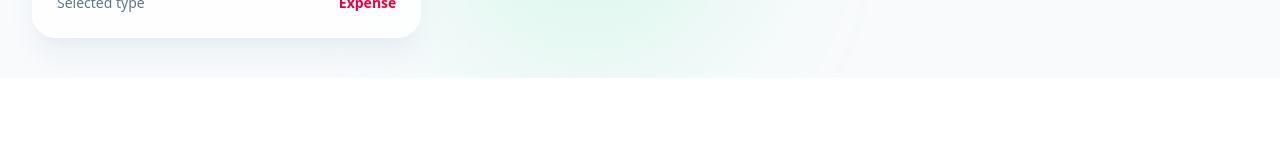
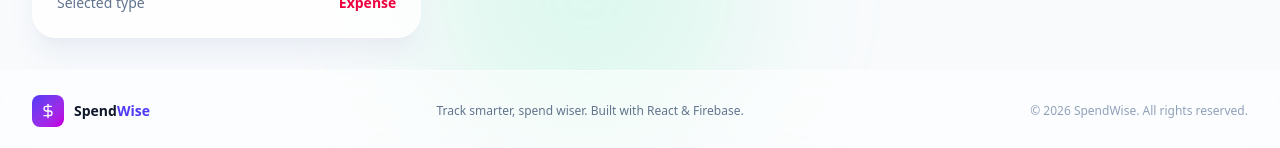
Before and after one commit to Hammad-000/expence, a React (Vite) app: page /dashboard in a window 1280 px wide. Shown: the part 1101-1249 px from the top of the page. Before the commit the page ends 1179 px from the top, so only its background shows below. Built offline with nearby package versions, Linux system fonts and the light colour scheme; no server answers; the database is empty; sample sign-in values are in the browser's storage.

Commit message:
add footer

```diff
--- /dev/null
+++ b/src/components/Footer.jsx
@@ -0,0 +1,30 @@
+import React from 'react'
+import {  DollarSign,
+} from 'lucide-react';
+
+function Footer() {
+  return (
+       <footer className="relative z-10 border-t border-white/60 bg-white/50 pb-28 backdrop-blur-xl transition-colors dark:border-white/10 dark:bg-slate-900/40 sm:pb-24 lg:pb-0">
+        <div className="mx-auto flex max-w-7xl flex-col items-center justify-between gap-3 px-4 py-6 text-center sm:px-6 md:flex-row md:text-left lg:px-8">
+          <div className="flex items-center gap-2.5">
+            <div className="grid h-8 w-8 place-items-center rounded-lg bg-gradient-to-br from-indigo-600 to-fuchsia-600">
+              <DollarSign className="h-4 w-4 text-white" />
+            </div>
+            <span className="text-sm font-extrabold text-slate-900 dark:text-white">
+              Spend<span className="text-indigo-600 dark:text-indigo-400">Wise</span>
+            </span>
+          </div>
+
+          <p className="text-xs text-slate-500 dark:text-slate-400">
+            Track smarter, spend wiser. Built with React &amp; Firebase.
+          </p>
+
+          <p className="text-xs text-slate-400 dark:text-slate-500">
+            &copy; {new Date().getFullYear()} SpendWise. All rights reserved.
+          </p>
+        </div>
+      </footer>
+  )
+}
+
+export default Footer
--- a/src/pages/Dashboard.jsx
+++ b/src/pages/Dashboard.jsx
@@ -1,16 +1,33 @@
+// src/pages/Dashboard.jsx
 import { useState, useEffect, useMemo } from 'react';
 import { useAuth } from '../context/AuthContext';
 import { useNavigate } from 'react-router-dom';
-import { collection, query, where, onSnapshot,  addDoc, deleteDoc,  doc,
+import {
+  collection,
+  query,
+  where,
+  onSnapshot,
+  addDoc,
+  deleteDoc,
+  doc,
 } from 'firebase/firestore';
 import { db } from '../firebase';
 import TransactionForm from '../components/TransactionForm';
 import TransactionList from '../components/TransactionList';
 import { ThemeToggle } from '../context/ThemeContext';
 import {
-  LogOut,  DollarSign, TrendingUp,  TrendingDown,  Wallet,  Plus, Receipt,
-  PiggyBank, Sparkles,  AlertCircle,
+  LogOut,
+  DollarSign,
+  TrendingUp,
+  TrendingDown,
+  Wallet,
+  Plus,
+  Receipt,
+  PiggyBank,
+  Sparkles,
+  AlertCircle,
 } from 'lucide-react';
+import Footer from '../components/Footer';
 
 const money = (n) =>
   new Intl.NumberFormat('en-US', {
@@ -26,6 +43,7 @@ const greeting = () => {
   return 'Good evening';
 };
 
+// Shared card style (light + dark)
 const card =
   'rounded-3xl border border-white bg-white/80 shadow-xl shadow-slate-200/60 backdrop-blur transition-colors dark:border-white/10 dark:bg-slate-900/70 dark:shadow-black/30';
 
@@ -166,7 +184,7 @@ export default function Dashboard() {
         </div>
       </header>
 
-      <main className="relative z-10 mx-auto max-w-7xl px-4 pb-28 pt-6 sm:px-6 sm:pt-8 lg:px-8 lg:pb-10">
+      <main className="relative z-10 mx-auto max-w-7xl px-4 pb-8 pt-6 sm:px-6 sm:pt-8 lg:px-8">
         {error && (
           <div className="mb-6 flex items-start gap-2 rounded-2xl border border-rose-200 bg-rose-50 p-4 text-sm text-rose-700 dark:border-rose-500/30 dark:bg-rose-500/10 dark:text-rose-300">
             <AlertCircle className="mt-0.5 h-4 w-4 shrink-0" />
@@ -306,6 +324,9 @@ export default function Dashboard() {
         </section>
       </main>
 
+      {/* Footer */}
+    <Footer />
+
       {/* Mobile floating add button */}
       <a
         href="#add-form"
```
